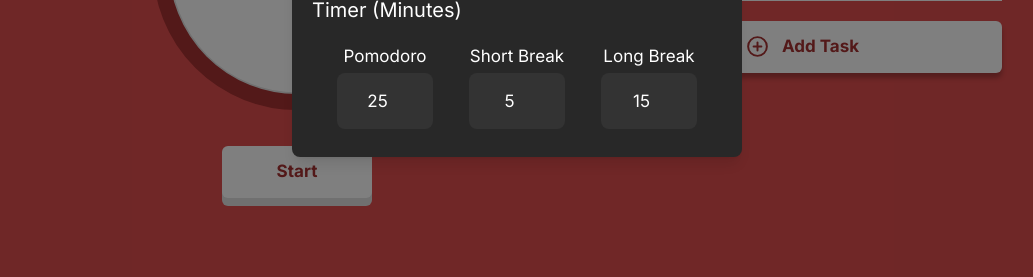
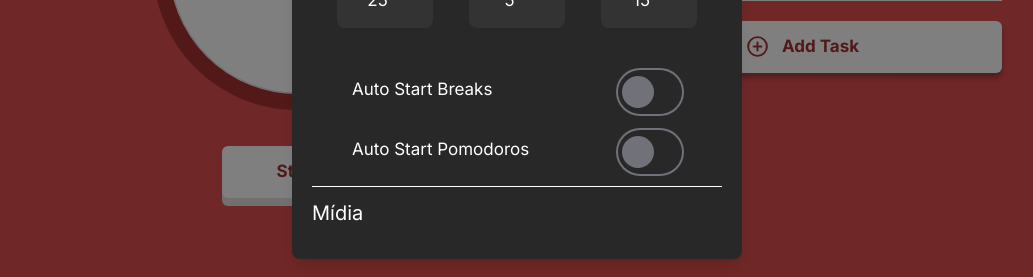
Before and after one commit to PabloBarcellos-0522/FocusTimer, a React (Vite) app: page / in a window 1280 px wide. Both pictures are taken after a click on the button "Config". Shown: the part 366-643 px from the top of the page, without its empty margins (123-1156 px from the left). Built offline with nearby package versions, Linux system fonts and the light colour scheme; a web font is replaced by a local one.

Commit message:
Togle Added

```diff
--- a/src/components/SettingsFrame.jsx
+++ b/src/components/SettingsFrame.jsx
@@ -51,6 +51,15 @@
                     onChange={(newValue) => setLong(newValue)}
                 />
             </div>
+
+            <br />
+            <Toggle label={"Auto Start Breaks"} />
+            <Toggle label={"Auto Start Pomodoros"} />
+
+            <div className="w-full">
+                <hr className="border-white mt-1 border-1" />
+            </div>
+            <h1 className="text-theme-text text-xl w-full m-3">Mídia</h1>
         </div>
     )
 }
--- /dev/null
+++ b/src/components/SettingsInputs/Toggle.jsx
@@ -0,0 +1,33 @@
+const Toggle = ({ label, state, onChange }) => {
+    return (
+        <div className="w-full flex items-center justify-between pl-10 pr-10 m-2">
+            <label className="text-theme-text mb-1">{label}</label>
+            <label className="relative inline-flex items-center cursor-pointer">
+                <input
+                    type="checkbox"
+                    checked={state}
+                    onChange={onChange}
+                    className="sr-only peer"
+                />
+                <div
+                    className="w-16 h-11 bg-theme-background
+                    rounded-full peer
+                    ring-2 ring-zinc-500
+                    peer-checked:ring-theme-secundary
+                    peer-checked:after:translate-x-[24px]
+                    after:content-['']
+                    after:absolute after:top-1.5
+                    after:start-[4px]
+                    after:bg-zinc-500
+                    peer-checked:after:bg-white
+                    after:rounded-full
+                    after:h-8 after:w-8
+                    after:transition-all
+                    peer-checked:bg-theme-secundary"
+                ></div>
+            </label>
+        </div>
+    )
+}
+
+export default Toggle
```
